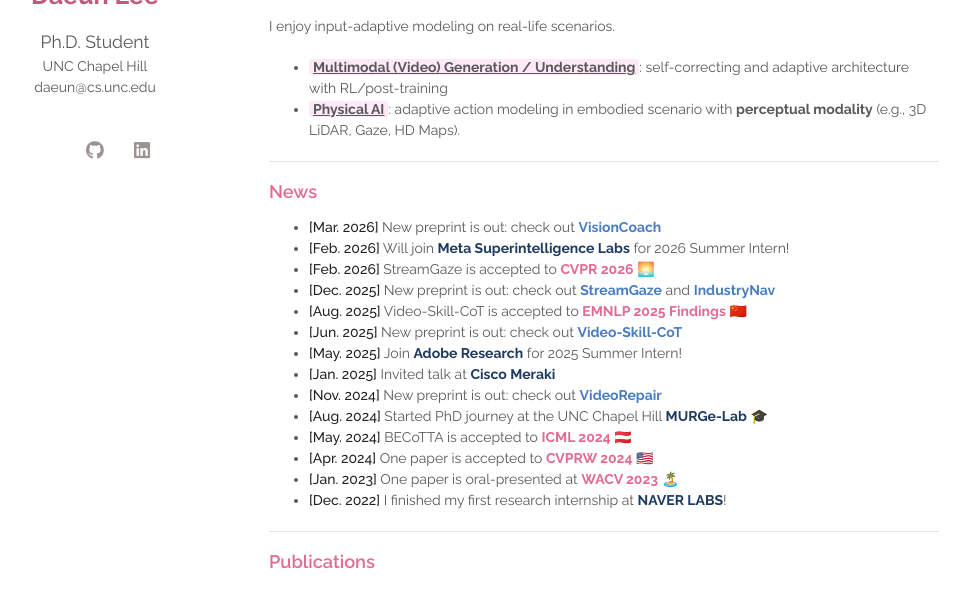
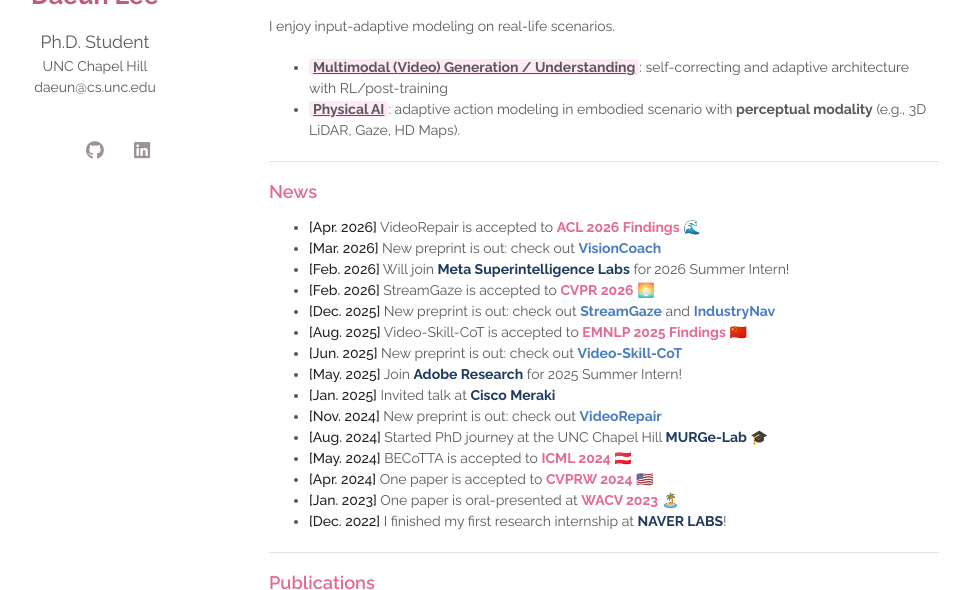
Before and after one commit to daeunni/daeunni.github.io, a Jekyll site: the page built from index.md, in a window 1280 px wide and 900 px high, cut to the strip 216-806 px from the top of the window. Shown: the whole strip, without its empty margins (181-1151 px from the left). Built offline with Jekyll 4.4.1, drawn with Linux system fonts in a browser that asks for light colours; a style sheet for code colours, icons or effects is not loaded.

Commit message:
videorepair

```diff
--- a/index.md
+++ b/index.md
@@ -18,6 +18,7 @@ I enjoy input-adaptive modeling on real-life scenarios.
 ---
 
 ## News
+- **[Apr. 2026]** VideoRepair is accepted to <span class="text-accent">ACL 2026 Findings</span> 🌊
 - **[Mar. 2026]** New preprint is out: check out <b>[VisionCoach](https://visioncoach.github.io/)</b>
 - **[Feb. 2026]** Will join <span class="text-accent-org">Meta Superintelligence Labs</span> for 2026 Summer Intern!
 - **[Feb. 2026]** StreamGaze is accepted to <span class="text-accent">CVPR 2026</span> 🌅
```
